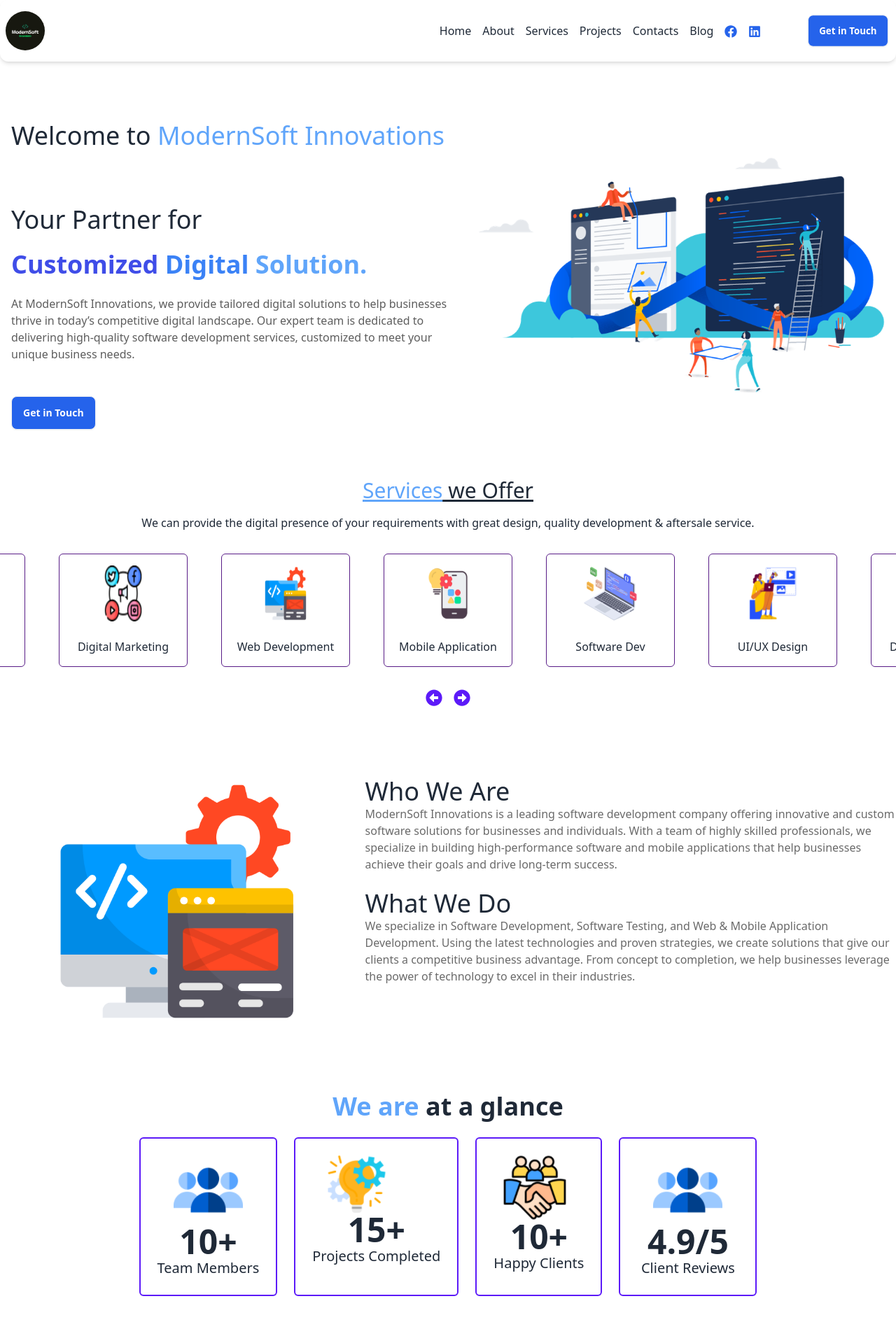
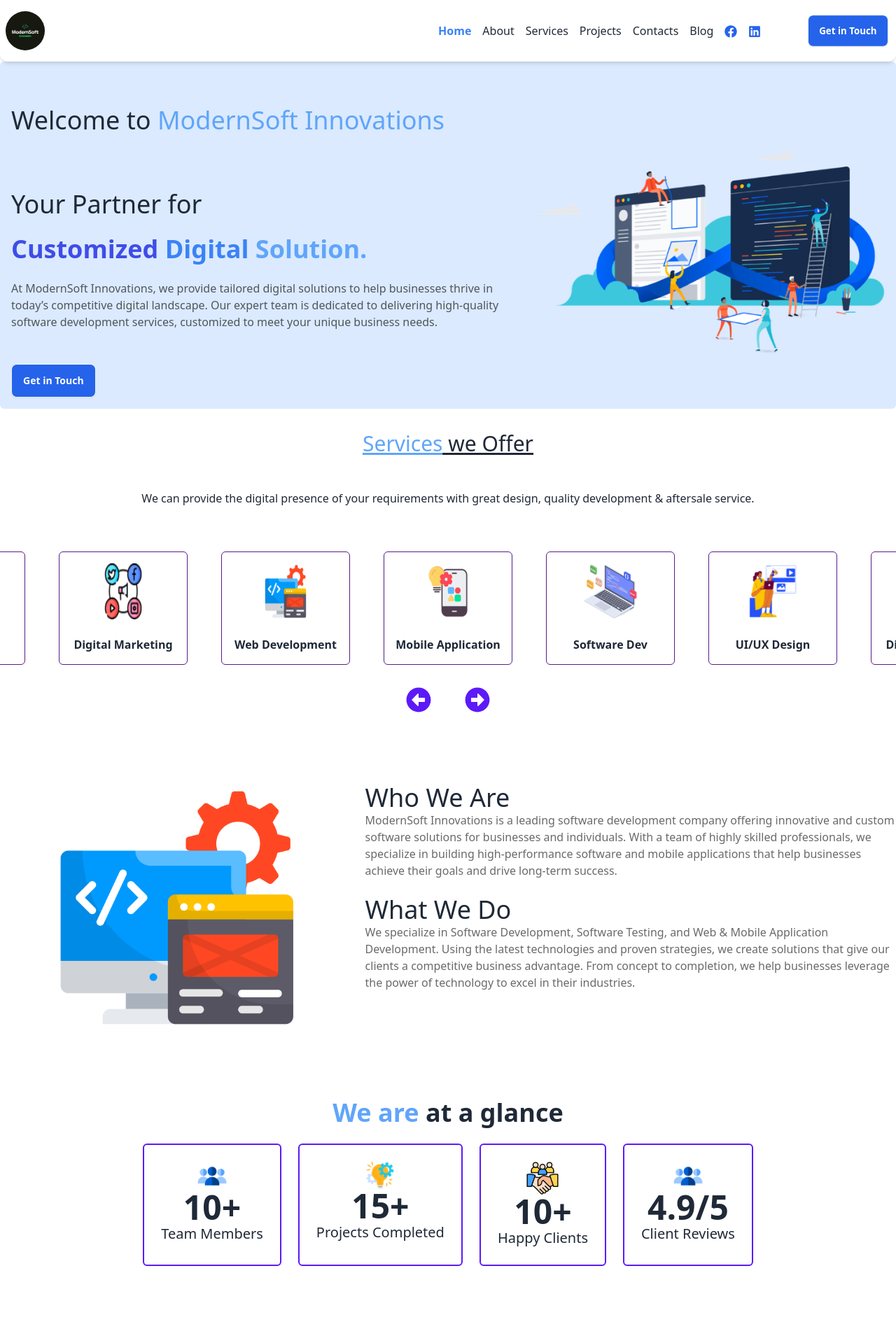
Before and after one commit to mohammad-atikuzzaman/modernsoft, a Next.js app: page / in a window 1280 px wide. Shown: the top 1909 px of the page at 70% size. Built offline with nearby package versions, Linux system fonts and the light colour scheme.

Commit message:
on hero seciton background modified

```diff
--- a/src/app/layout.js
+++ b/src/app/layout.js
@@ -42,15 +42,33 @@ export default function RootLayout({ children }) {
           <WhyChooseUs />
           <section className="mt-28">
             <h2 className="text-center text-4xl font-medium">
-              Technology We Used
+               Technology<span className="text-blue-400"> We Used</span>
             </h2>
             <menu className="flex items-center justify-center mt-6 mx-auto">
               <nav className="flex flex-wrap justify-center gap-4">
-                <Link className="btn bg-blue-500 text-white text-xl" href="/">Frontend</Link>
-                <Link className="btn bg-blue-500 text-white text-xl" href="/backend">Backend</Link>
-                <Link className="btn bg-blue-500 text-white text-xl" href="/database">DataBase</Link>
-                <Link className="btn bg-blue-500 text-white text-xl" href="/cms">CMS</Link>
-                <Link className="btn bg-blue-500 text-white text-xl" href="/devops">DevOps</Link>
+                <Link className="btn bg-blue-500 text-white text-xl" href="/">
+                  Frontend
+                </Link>
+                <Link
+                  className="btn bg-blue-500 text-white text-xl"
+                  href="/backend">
+                  Backend
+                </Link>
+                <Link
+                  className="btn bg-blue-500 text-white text-xl"
+                  href="/database">
+                  DataBase
+                </Link>
+                <Link
+                  className="btn bg-blue-500 text-white text-xl"
+                  href="/cms">
+                  CMS
+                </Link>
+                <Link
+                  className="btn bg-blue-500 text-white text-xl"
+                  href="/devops">
+                  DevOps
+                </Link>
               </nav>
             </menu>
             {children}
--- a/src/components/About.jsx
+++ b/src/components/About.jsx
@@ -1,10 +1,11 @@
+import Image from 'next/image';
 import React from 'react';
 
 const About = () => {
   return (
     <section className="flex flex-col md:flex-row gap-4 mt-24" id="about">
       <div className="md:w-[40%]">
-        <img src="/icons/webfull.png" alt="" className="w-[70%] mx-auto"/>
+        <Image src="/icons/webfull.png" alt="modernsoft" height={500} width={500} className="w-[70%] mx-auto"/>
       </div>
       <div className="md:w-[60%]">
         <div className="">
--- a/src/components/Desktopmenu.jsx
+++ b/src/components/Desktopmenu.jsx
@@ -5,12 +5,12 @@ import { FaFacebook, FaLinkedin } from "react-icons/fa";
 import Link from "next/link";
 import { usePathname } from "next/navigation";
 const Desktopmenu = () => {
-
+  const path = usePathname()
   return (
     <menu className="hidden md:flex gap-16 items-center">
       <ul className="flex gap-4">
         <li>
-          <Link href="/" >Home</Link>
+          <Link href="/" className={`${path==="/" && "font-semibold text-blue-500"}`}>Home</Link>
         </li>
         <li>
           <Link href="#about" >About</Link>
--- a/src/components/Glance.jsx
+++ b/src/components/Glance.jsx
@@ -1,3 +1,4 @@
+import Image from 'next/image';
 import React from 'react';
 
 const Glance = () => {
@@ -9,22 +10,22 @@ const Glance = () => {
       <main className="flex items-center justify-center mt-6">
         <div className="flex justify-center flex-wrap gap-6">
           <div className="border-2 border-[#5C1AF8] rounded-md text-center p-6">
-            <img src="/icons/users.png" alt="" />
+            <Image src="/icons/users.png" alt="modernsoft" height={100} width={60} className="mx-auto" />
             <h2 className="font-semibold text-5xl">10+</h2>
             <h4 className="text-xl font-medium">Team Members</h4>
           </div>
           <div className="border-2 border-[#5C1AF8] rounded-md text-center p-6">
-            <img src="/icons/idea.png" alt="" />
+            <Image src="/icons/idea.png" alt="modernsoft" height={100} width={60} className="mx-auto" />
             <h2 className="font-semibold text-5xl">15+</h2>
             <h4 className="text-xl font-medium">Projects Completed</h4>
           </div>
           <div className="border-2 border-[#5C1AF8] rounded-md text-center p-6">
-            <img src="/icons/hand.png" alt="" />
+            <Image src="/icons/hand.png" alt="modernsoft" height={100} width={60} className="mx-auto" />
             <h2 className="font-semibold text-5xl">10+</h2>
             <h4 className="text-xl font-medium">Happy Clients</h4>
           </div>
           <div className="border-2 border-[#5C1AF8] rounded-md text-center p-6">
-            <img src="/icons/users.png" alt="" />
+            <Image src="/icons/users.png" alt="modernsoft" height={100} width={60} className="mx-auto" />
             <h2 className="font-semibold text-5xl">4.9/5</h2>
             <h4 className="text-xl font-medium">Client Reviews</h4>
           </div>
--- a/src/components/Hero.jsx
+++ b/src/components/Hero.jsx
@@ -1,13 +1,16 @@
+import Image from "next/image";
 import React from "react";
 
 const Hero = () => {
   return (
-    <section className="hero mt-12" id="home">
+    <section className="hero pt-12 bg-blue-100 rounded-md" id="home">
       <div className="hero-content flex-col lg:flex-row-reverse">
-        <img
+        <Image
           src="/image/heroimage.png"
           alt="modernsoft"
-          className=" rounded-lg "
+          height={500}
+          width={500}
+          className=" rounded-lg"
         />
         <div className="">
           <h1 className="text-4xl font-medium">
--- a/src/components/Services.jsx
+++ b/src/components/Services.jsx
@@ -9,7 +9,7 @@ const Services = () => {
           <span className="text-blue-400 underline">Services</span>
           <span className="font-medium underline"> we Offer</span>
         </h2>
-        <p className="mt-4 mb-8">
+        <p className="mt-12 mb-16">
           We can provide the digital presence of your requirements with great
           design, quality development & aftersale service.
         </p>
--- a/src/components/ServicesSlider.jsx
+++ b/src/components/ServicesSlider.jsx
@@ -1,6 +1,6 @@
 "use client";
 
-import React, { useRef } from "react";
+import React, { useRef, Component } from "react";
 import "slick-carousel/slick/slick.css";
 import "slick-carousel/slick/slick-theme.css";
 
@@ -8,6 +8,8 @@ import "../styles/index.css";
 
 import Slider from "react-slick";
 import { FaArrowAltCircleLeft, FaArrowAltCircleRight } from "react-icons/fa";
+import Image from "next/image";
+
 
 const ServicesSlider = () => {
   let sliderRef = useRef(null);
@@ -20,10 +22,11 @@ const ServicesSlider = () => {
 
   const settings = {
     className: "center",
+    centerMode: true,
     centerPadding: "60px",
-    centerMode: true,
+    focusOnSelect: true,
     infinite: true,
-    speed: 500,
+    speed: 1000,
     slidesToShow: 5,
     autoplaySpeed: 2000,
     responsive: [
@@ -33,7 +36,6 @@ const ServicesSlider = () => {
           slidesToShow: 5,
           slidesToScroll: 3,
           infinite: true,
-          dots: true,
         },
       },
       {
@@ -62,45 +64,45 @@ const ServicesSlider = () => {
         {...settings}>
         <div className="text-center  ">
           <div className="space-y-6 border rounded-md p-4 mx-6 border-purple-900">
-            <img src="/icons/web.png" alt="" className="w-20 h-20 mx-auto" />
-            <h3 className="">Web Development</h3>
+            <Image src="/icons/web.png" alt="modernsoft" height={20} width={20} className="w-20 h-20 mx-auto" />
+            <h3 className="font-semibold">Web Development</h3>
           </div>
         </div>
         <div className="text-center space-y-6 ">
           <div className="space-y-6 border rounded-md mx-6 p-4 border-purple-900">
-            <img src="/icons/mobile.png" alt="" className="w-20 h-20 mx-auto" />
-            <h3 className="">Mobile Application</h3>
+            <Image src="/icons/mobile.png" alt="modernsoft" height={20} width={20} className="w-20 h-20 mx-auto" />
+            <h3 className="font-semibold">Mobile Application</h3>
           </div>
         </div>
         <div className="text-center space-y-6 ">
           <div className="space-y-6 border rounded-md mx-6 p-4 border-purple-900">
-            <img
+            <Image
               src="/icons/software.png"
-              alt=""
+              alt="modernsoft" height={20} width={20}
               className="w-20 h-20 mx-auto"
             />
-            <h3 className="text-center">Software Dev</h3>
+            <h3 className="font-semibold">Software Dev</h3>
           </div>
         </div>
         <div className="text-center space-y-6 ">
           <div className="space-y-6 border rounded-md mx-6 p-4 border-purple-900">
-            <img src="/icons/uiux.png" alt="" className="w-20 h-20 mx-auto" />
-            <h3 className="">UI/UX Design</h3>
+            <Image src="/icons/uiux.png" alt="modernsoft" height={20} width={20} className="w-20 h-20 mx-auto" />
+            <h3 className="font-semibold">UI/UX Design</h3>
           </div>
         </div>
         <div className="text-center space-y-6 ">
           <div className="space-y-6 border rounded-md mx-6 p-4 border-purple-900">
-            <img src="/icons/social.png" alt="" className="w-20 h-20 mx-auto" />
-            <h3 className="">Digital Marketing</h3>
+            <Image src="/icons/social.png" alt="modernsoft" height={20} width={20} className="w-20 h-20 mx-auto" />
+            <h3 className="font-semibold">Digital Marketing</h3>
           </div>
         </div>
       </Slider>
-      <div style={{ textAlign: "center" }} className="mt-8">
+      <div style={{ textAlign: "center" }} className="mt-8 space-x-12">
         <button className="button" onClick={previous}>
-          <FaArrowAltCircleLeft className="text-2xl text-[#5C1AF8]" />
+          <FaArrowAltCircleLeft className="text-4xl text-[#5C1AF8]" />
         </button>
         <button className="button ml-4" onClick={next}>
-          <FaArrowAltCircleRight className="text-2xl text-[#5C1AF8]" />
+          <FaArrowAltCircleRight className="text-4xl text-[#5C1AF8]" />
         </button>
       </div>
     </div>
--- a/src/components/WhyChooseUs.jsx
+++ b/src/components/WhyChooseUs.jsx
@@ -1,3 +1,4 @@
+import Image from "next/image";
 import React from "react";
 
 const WhyChooseUs = () => {
@@ -9,7 +10,7 @@ const WhyChooseUs = () => {
       <main className="flex flex-col-reverse md:flex-row mt-12">
         <div className="space-y-16 md:w-[60%]">
           <div className="flex items-center gap-4">
-            <img src="/icons/plan.png" alt="modernsoft" className="w-6 h-6"/>
+            <Image src="/icons/plan.png" alt="modernsoft" width={200} height={200} className="w-6 h-6"/>
             <div className="space-y-4">
               <h2 className="font-medium text-2xl">
                 Tailored Digital Solutions
@@ -22,7 +23,7 @@ const WhyChooseUs = () => {
             </div>
           </div>
           <div className="flex items-center gap-4">
-            <img src="/icons/team.png" alt="modernsoft"  className="w-6 h-6"/>
+            <Image src="/icons/team.png" alt="modernsoft" width={200} height={200}  className="w-6 h-6"/>
             <div className="space-y-4">
               <h2 className="font-medium text-2xl">
                 Experienced Software Development Team
@@ -36,7 +37,7 @@ const WhyChooseUs = () => {
             </div>
           </div>
           <div className="flex items-center gap-4">
-            <img src="/icons/reocord.png" alt="modernsoft"  className="w-6 h-6"/>
+            <Image src="/icons/reocord.png" alt="modernsoft" width={200} height={200}  className="w-6 h-6"/>
             <div className="space-y-4">
               <h2 className="font-medium text-2xl">
                 Proven Track Record of Success
@@ -49,7 +50,7 @@ const WhyChooseUs = () => {
             </div>
           </div>
           <div className="flex items-center gap-4">
-            <img src="/icons/pricing.png" alt="modernsoft"  className="w-6 h-6"/>
+            <Image src="/icons/pricing.png" alt="modernsoft" width={200} height={200}  className="w-6 h-6"/>
             <div className="space-y-4">
               <h2 className="font-medium text-2xl">
                 Affordable and Scalable Solutions
@@ -62,7 +63,7 @@ const WhyChooseUs = () => {
             </div>
           </div>
           <div className="flex items-center gap-4">
-            <img src="/icons/support.png" alt="modernsoft"  className="w-6 h-6"/>
+            <Image src="/icons/support.png" alt="modernsoft" width={200} height={200}  className="w-6 h-6"/>
             <div className="space-y-4">
               <h2 className="font-medium text-2xl">
                 Comprehensive End-to-End Support
@@ -75,8 +76,10 @@ const WhyChooseUs = () => {
             </div>
           </div>
         </div>
+
+
         <div className="md:w-[40%]">
-          <img src="/image/presentation.png" alt="modernsoft" />
+          <Image src="/image/presentation.png" alt="modernsoft" height={500} width={500} />
         </div>
       </main>
     </section>
```
Also changed, not shown: src/styles/index.css (line endings or trailing spaces).
